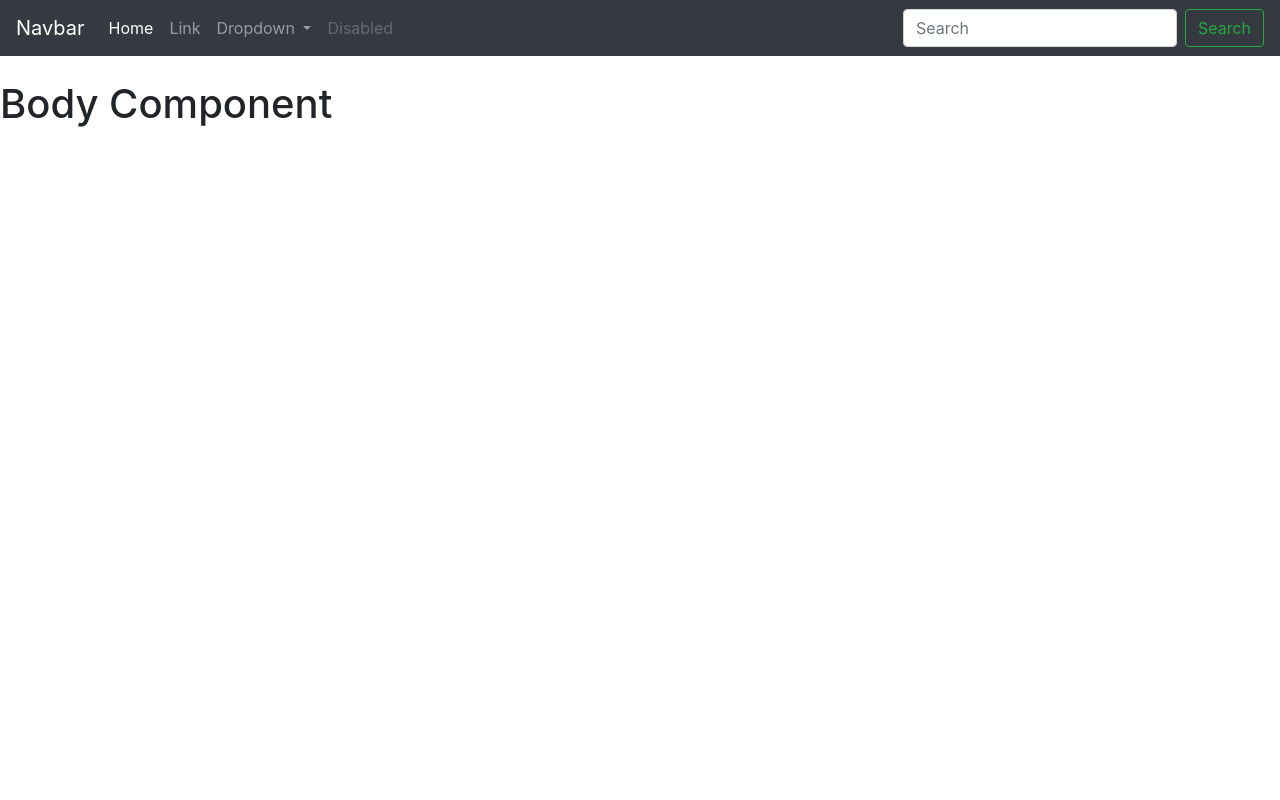
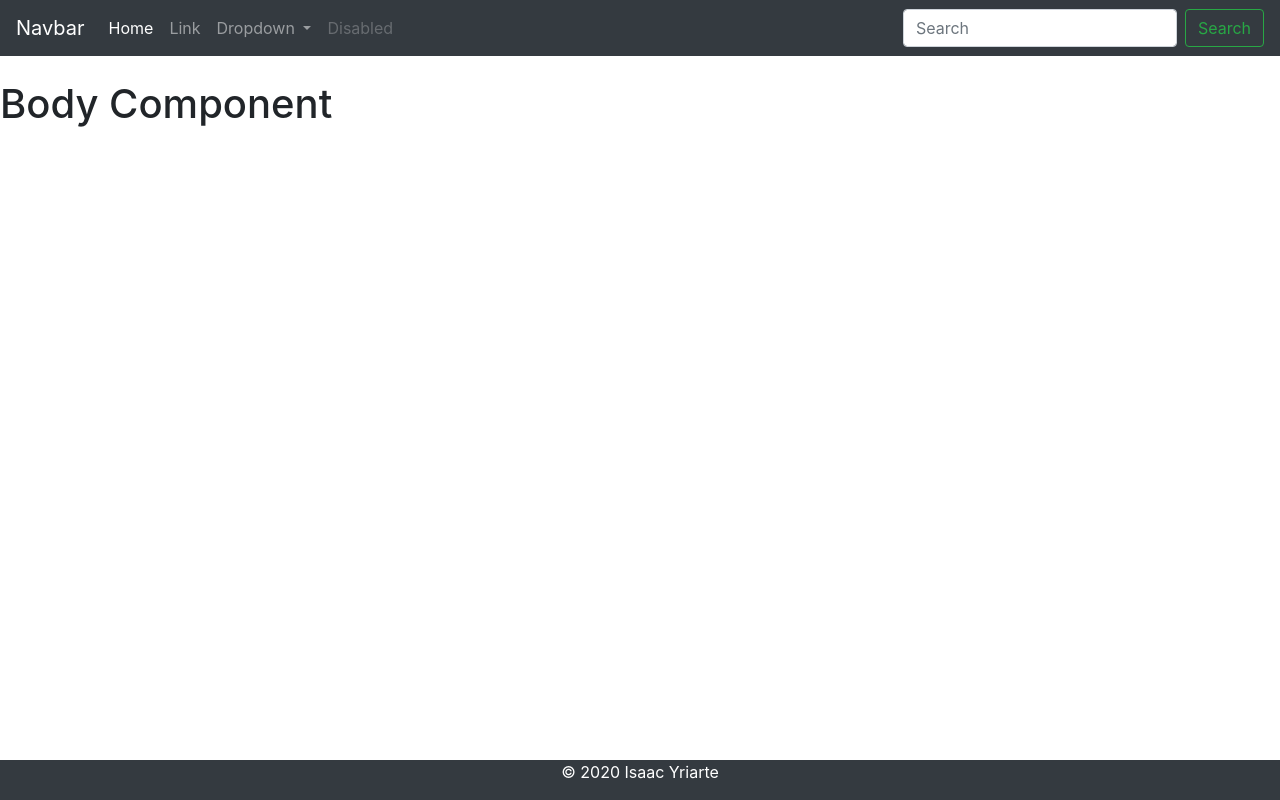
Before and after one commit to IsaacYAGI/hola-mundo-angular, an Angular app: page / in a window 1280 px wide. Built offline with nearby package versions, Linux system fonts and the light colour scheme.

Commit message:
Agrega el footer a la interfaz con estilos

```diff
--- a/src/app/app.component.html
+++ b/src/app/app.component.html
@@ -5,3 +5,7 @@
 <app-body class="container">
 
 </app-body>
+
+<app-footer>
+
+</app-footer>
--- a/src/app/components/footer/footer.component.html
+++ b/src/app/components/footer/footer.component.html
@@ -1 +1,7 @@
-<p>footer works!</p>
+<footer class="footer bg-dark text-center">
+    <div class="container">
+        <p>
+            &copy; {{anio}} Isaac Yriarte
+        </p>
+    </div>
+</footer>
--- a/src/app/components/footer/footer.component.ts
+++ b/src/app/components/footer/footer.component.ts
@@ -7,7 +7,11 @@ import { Component, OnInit } from '@angular/core';
 })
 export class FooterComponent implements OnInit {
 
-  constructor() { }
+  anio: number;
+
+  constructor() {
+    this.anio = new Date().getFullYear();
+  }
 
   ngOnInit(): void {
   }
--- a/src/styles.css
+++ b/src/styles.css
@@ -1 +1,8 @@
 /* You can add global styles to this file, and also import other style files */
+
+footer {
+    color:white;
+    position: fixed;
+    bottom: 0px;
+    width: 100%;
+}
```
